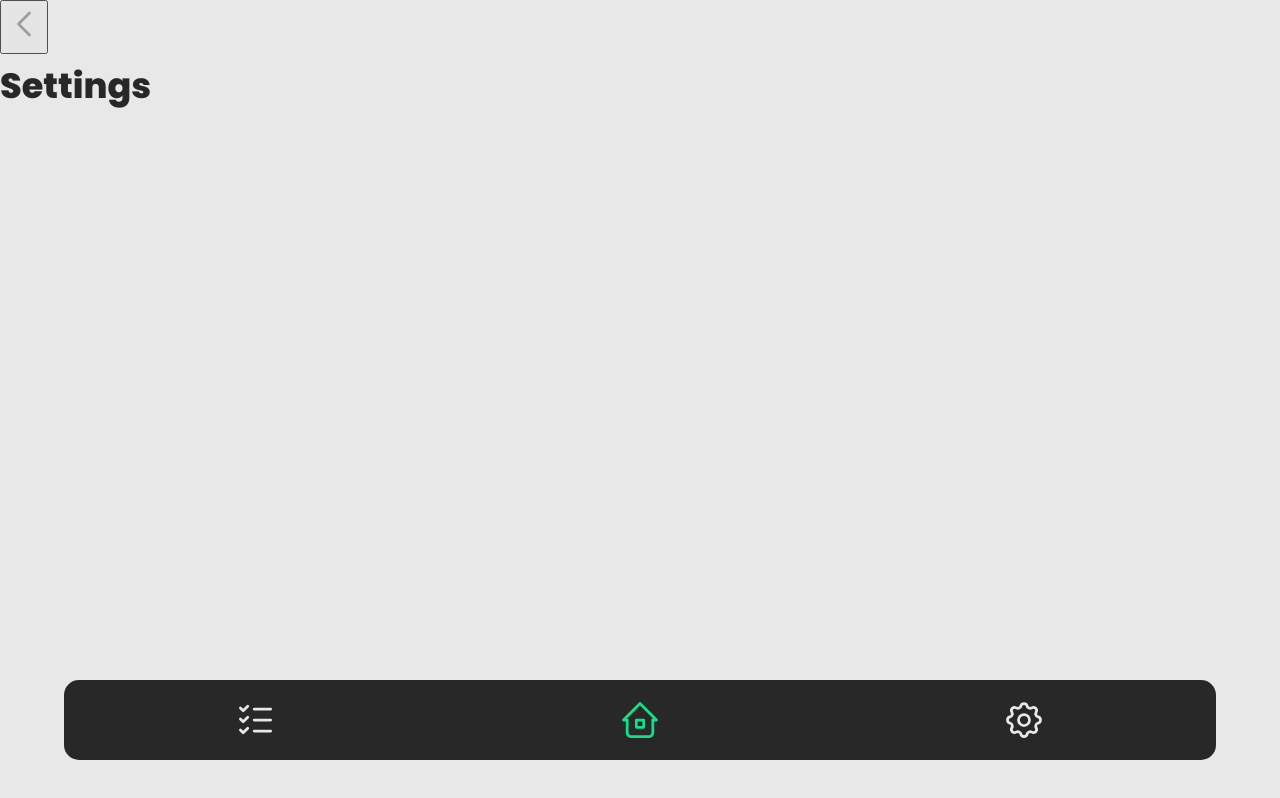
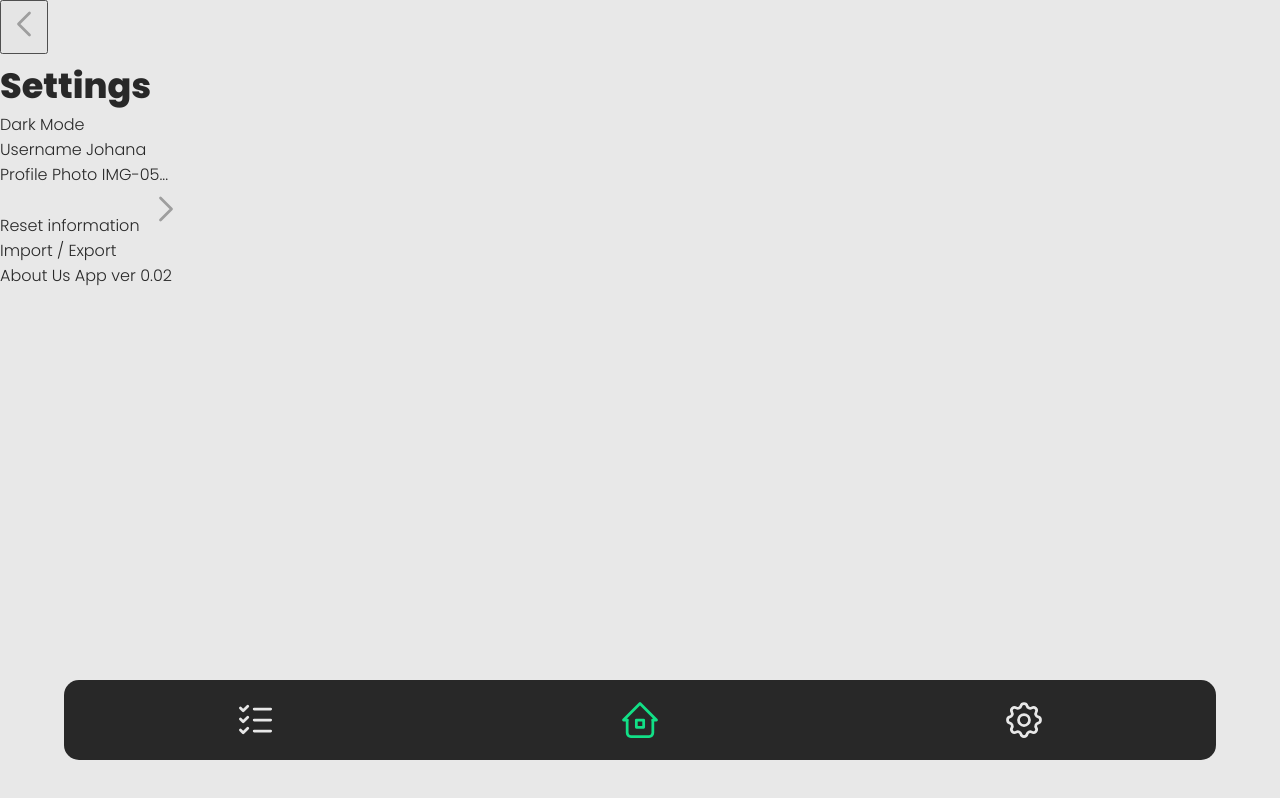
Before and after one commit to JulianG91012/NoteTrack, a plain HTML site: page index.html in a window 1280 px wide. Drawn offline with Linux system fonts and the light colour scheme.

Commit message:
Settings content

```diff
--- a/index.html
+++ b/index.html
@@ -146,6 +146,33 @@
             <div class="text-category-banner">
                 <h2 class="say-hello-title title">Settings</h2>
             </div>
+            <div class="dark-mode-toggle">
+                Dark Mode
+            </div>
+            <ul class="personal-information-settings">
+                <li>
+                    <span>Username</span>
+                    <span>Johana</span>
+                </li>
+                <li>
+                    <span>Profile Photo</span>
+                    <span>IMG-05...</span>
+                </li>
+            </ul>
+            <ul class="aplication-information-settings">
+                <li>
+                    <span>Reset information</span>
+                    <svg xmlns="http://www.w3.org/2000/svg" class="icon icon-tabler icon-tabler-chevron-right" width="44" height="44" viewBox="0 0 24 24" stroke-width="1.5" stroke="#9e9e9e" fill="none" stroke-linecap="round" stroke-linejoin="round">
+                        <path stroke="none" d="M0 0h24v24H0z" fill="none"/>
+                        <path d="M9 6l6 6l-6 6" />
+                      </svg>
+                </li>
+                <li>
+                    <span>Import / Export</span>
+                </li>
+            </ul>
+            <span>About Us</span>
+            <span>App ver 0.02</span>
         </div>
     </section>
 </body>
```
